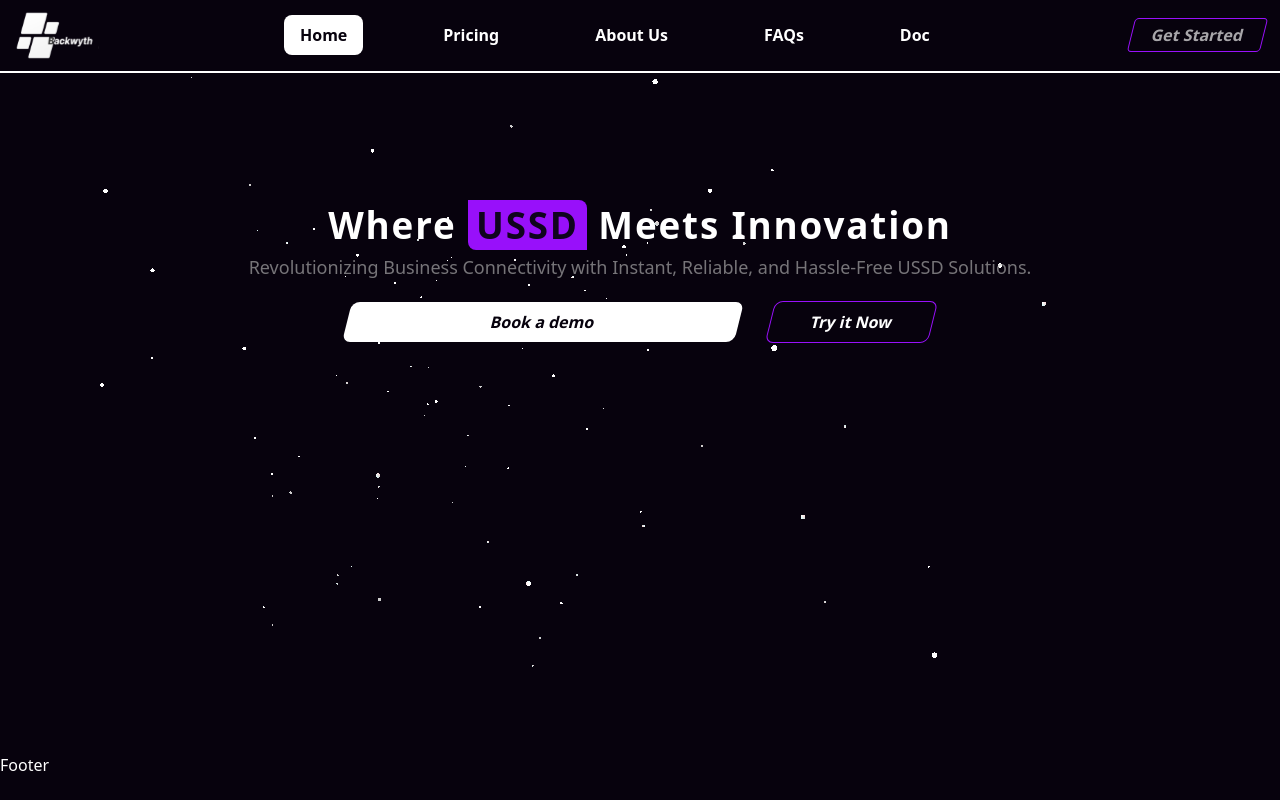
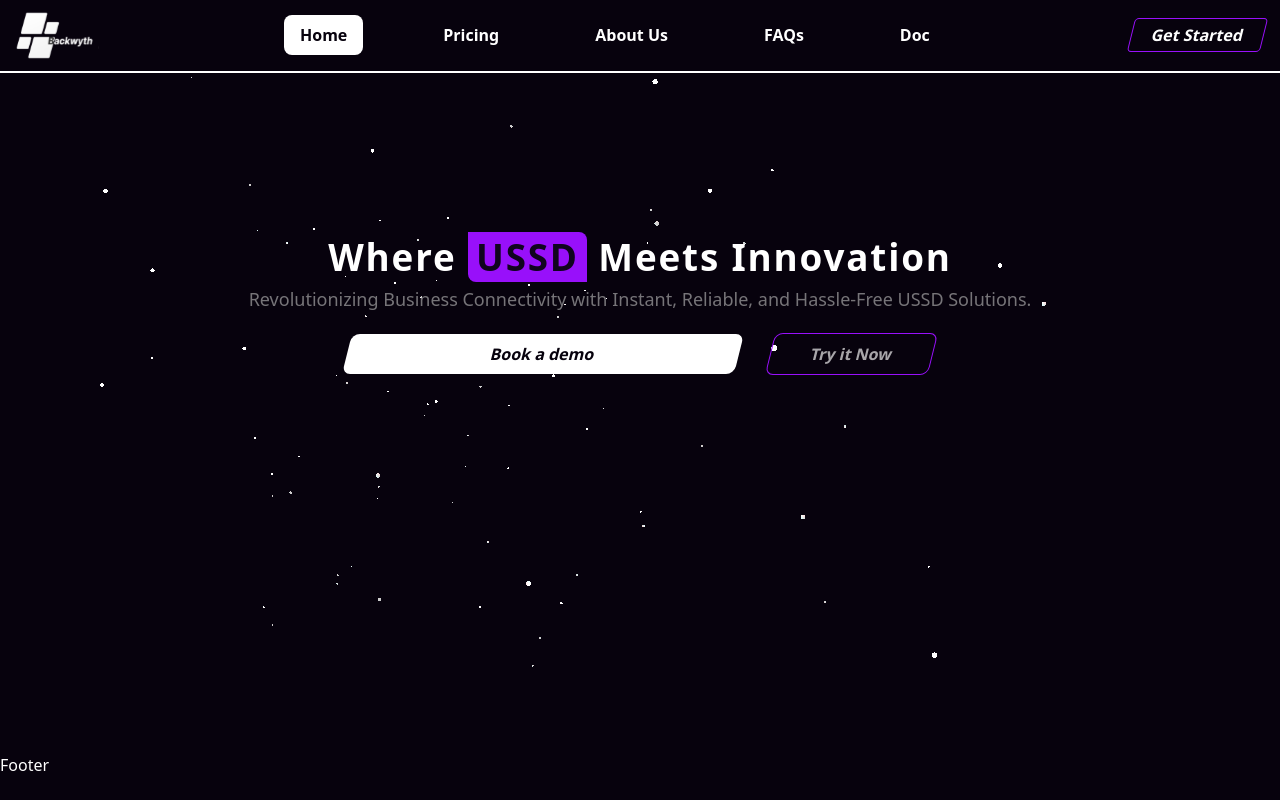
Before and after one commit to OmodaraAyo/Backwyth, a React (Vite) app: page / in a window 1280 px wide. Built offline with nearby package versions, Linux system fonts and the light colour scheme.

Commit message:
updated...

```diff
--- a/src/components/Header.jsx
+++ b/src/components/Header.jsx
@@ -53,15 +53,7 @@ const Header = () => {
           }
           to={"sign-in"}
         >
-          {({ isActive }) => (
-            <ShinyText
-              text="Get Started"
-              disabled={false}
-              speed={3}
-              isActive={isActive}
-              className="custom-class"
-            />
-          )}
+          Get Started
         </NavLink>
       </div>
     </header>
--- a/src/pages/Home.jsx
+++ b/src/pages/Home.jsx
@@ -1,6 +1,7 @@
 import React from "react";
 import Particles from "../components/Particles";
 import { Link } from "react-router-dom";
+import ShinyText from "../components/ShinyText";
 
 const Home = () => {
   return (
@@ -18,7 +19,7 @@ const Home = () => {
         />
       </div>
 
-      <div className="absolute top-0 left-0 right-0 bottom-0 w-full h-full pt-28">
+      <div className="absolute top-0 left-0 right-0 bottom-0 w-full h-full pt-36">
 
         <div className="container mx-auto flex flex-col items-center py-3">
 
@@ -27,7 +28,14 @@ const Home = () => {
 
           <div className="flex mt-5 w-full justify-center items-center flex-col md:flex-row gap-5 md:gap-8 font-semibold text-md">
             <Link className="py-2 px-36 bg-white text-[#07020D]  rounded-lg hover:bg-purple-700 hover:text-white transition duration-300 ease-in-out -skew-x-14">Book a demo</Link>
-            <Link className="py-2 px-10 border border-purple-600 rounded-lg hover:bg-purple-700 transition duration-300 ease-in-out -skew-x-14" to={"sign-in"}>Try it Now</Link>
+            <Link className="py-2 px-10 border border-purple-600 rounded-lg hover:bg-purple-700 transition duration-300 ease-in-out -skew-x-14" to={"sign-in"}>
+                        <ShinyText
+                          text="Try it Now"
+                          disabled={false}
+                          speed={3}
+                          className="custom-class"
+                        />
+                    </Link>
           </div>
 
 
```
